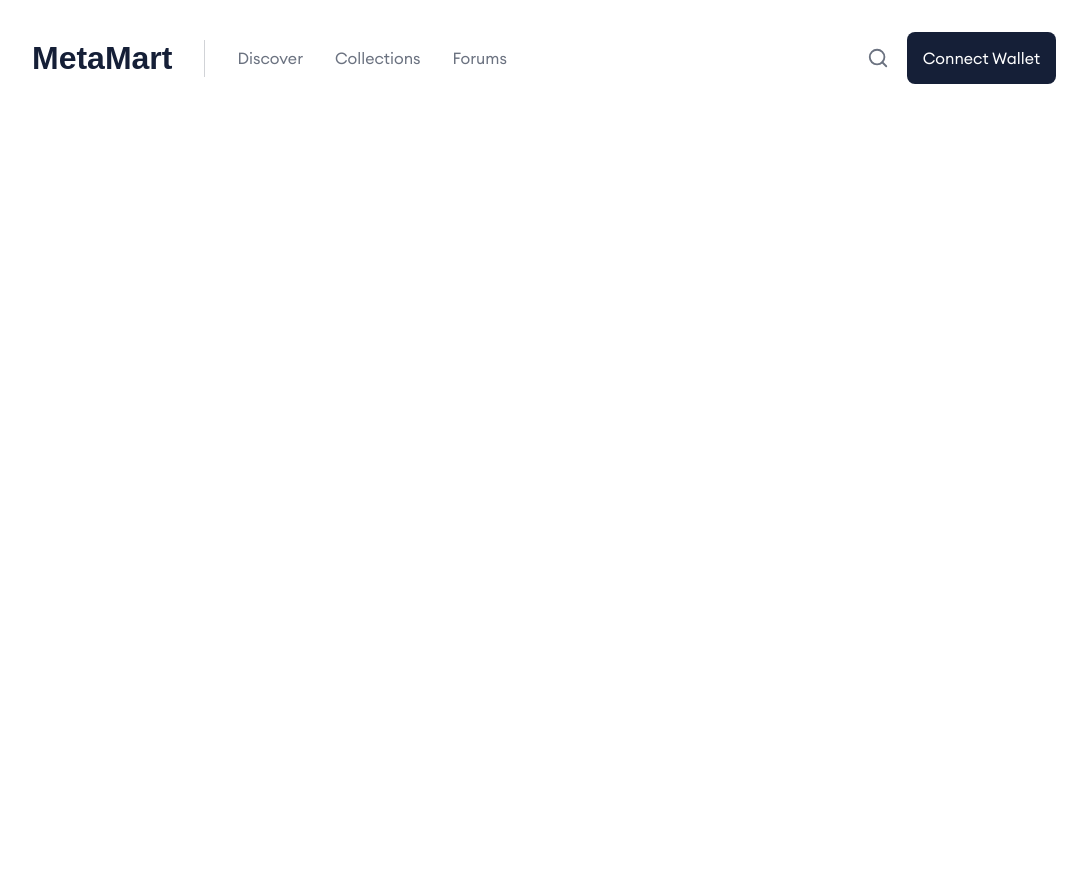
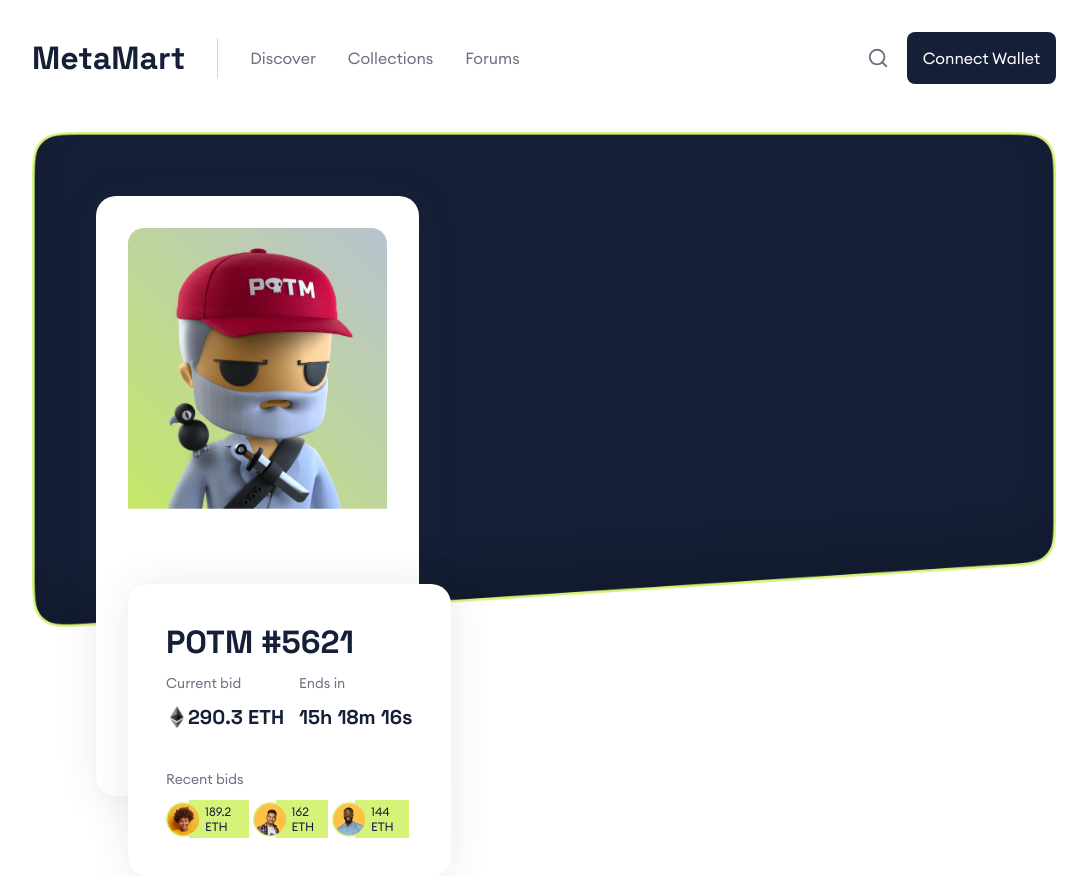
Before and after one commit to octopse/metaMart, a React (Create React App) app: page / in a window 1280 px wide. Shown: the top 876 px of the page, without its empty margins (96-1183 px from the left). Before the commit the page ends 800 px from the top, so only its background shows below. Built offline with nearby package versions, Linux system fonts and the light colour scheme.

Commit message:
Added hero section

```diff
--- a/src/App.js
+++ b/src/App.js
@@ -1,10 +1,12 @@
 import './App.css';
 import Nav from './components/Nav';
+import Core from './components/Core';
 
 function App() {
   return (
     <div className="App">
       <Nav />
+      <Core />
     </div>
   );
 }
--- /dev/null
+++ b/src/components/Core.jsx
@@ -0,0 +1,12 @@
+import style from '../styles/core.module.css';
+import Hero from './Hero';
+
+function Core(){
+  return(
+    <main className={style.core_container}>
+      <Hero />
+    </main>
+  );
+}
+
+export default Core;
--- /dev/null
+++ b/src/components/Hero.jsx
@@ -0,0 +1,56 @@
+import style from '../styles/hero.module.css';
+
+import hero from '../assets/img/hero.png';
+import ethLogo from '../assets/img/eth-logo.svg';
+import profile1 from '../assets/img/profile3.png';
+import profile2 from '../assets/img/profile1.png';
+import profile3 from '../assets/img/profile2.png';
+
+
+function Hero(){
+  return(
+    <section className={style.hero}>
+      <div className={style.hero_container}>
+        <img src={hero} alt="The fantastic avatar" className={style.hero_image}/>
+        <div className={style.hero_stats}>
+          {/* stats */}
+          <h2 className={style.hero_stats_title}>POTM #5621</h2>
+          {/* first row */}
+          <div className={style.hero_stats_row1}>
+            <div>
+              <span className={style.hero_stats_row1_title}>Current bid</span><br />
+              <div className={style.hero_stats_row1_x}>
+                <img src={ethLogo} alt="Ethereum logo" className={style.hero_stats_ethlogo} />
+                <span className={style.hero_stats_row1_value}>290.3 ETH</span>
+              </div>
+            </div>
+            <div>
+              <span className={style.hero_stats_row1_title}>Ends in</span><br />
+              <span className={style.hero_stats_row1_value}>15h 18m 16s</span>
+            </div>
+          </div>
+          {/* second row */}
+          <div className={style.hero_stats_row2}>
+              <span className={style.hero_stats_row1_title}>Recent bids</span>
+                <div className={style.hero_stats_row2_recentbids}>
+                  <div className={style.hero_stats_row2_recentbids_bids}>
+                    <img src={profile1} alt="First profile" className={style.hero_stats_row2_recentbids_bids_image} />
+                    <span className={style.hero_stats_row2_recentbids_bids_value}>189.2 ETH</span>
+                  </div>
+                  <div className={style.hero_stats_row2_recentbids_bids}>
+                    <img src={profile2} alt="Second profile" className={style.hero_stats_row2_recentbids_bids_image} />
+                    <span className={style.hero_stats_row2_recentbids_bids_value}>162 ETH</span>
+                  </div>
+                  <div className={style.hero_stats_row2_recentbids_bids}>
+                    <img src={profile3} alt="Third profile" className={style.hero_stats_row2_recentbids_bids_image} />
+                    <span className={style.hero_stats_row2_recentbids_bids_value}>144 ETH</span>
+                  </div>
+                </div>
+            </div>
+      </div>
+      </div>
+    </section>
+  );
+}
+
+export default Hero;
--- /dev/null
+++ b/src/styles/core.module.css
@@ -0,0 +1,11 @@
+.core_container{
+  background-image: url('../assets/img/Banner-BG.png');
+  /* background-color: #6B7280; */
+  background-repeat: no-repeat;
+  background-size: contain;
+  height: 1000px;
+  width: 80%;
+  margin: 3rem auto;
+  padding: 4rem;
+
+}
--- /dev/null
+++ b/src/styles/hero.module.css
@@ -0,0 +1,83 @@
+.hero{
+  width: 40%;
+  height: 600px;
+  border-radius: 1.25rem;
+  color: #151F37;
+
+}
+.hero_container{
+  display: flex;
+  flex-direction: column;
+  background-color: #fff;
+  box-shadow:  1px 2px 40px rgba(51, 51, 51, 0.1);
+  position: relative;
+  height: 100%;
+  width: 90%;
+  border-radius: 1.25rem;
+}
+.hero_image{
+  object-fit: contain;
+  object-position: 50% 50%;
+  margin: 2rem;
+}
+.hero_stats{
+  position: absolute;
+  bottom: -5rem;
+  left: 2rem;
+  background-color: #fff;
+  width: 100%;
+  border-radius: 1.25rem;
+  padding: 2.375rem;
+  box-shadow:  1px 2px 40px rgba(51, 51, 51, 0.1);
+}
+.hero_stats_title{
+  margin: 0;
+  font-family: "Space Grotesk", sans-serif;
+  font-size: 2rem;
+}
+.hero_stats_row1{
+  display: flex;
+  justify-content: space-between;
+  margin-bottom: 1.75rem;
+}
+.hero_stats_row1_x{
+  display: flex;
+  align-items: center;
+  /* margin-top: 0.375rem; */
+}
+.hero_stats_row1_title{
+  font-size: 0.875rem;
+  color: #6B7280;
+  line-height: 3;
+
+}
+.hero_stats_ethlogo{
+  height: 22px;
+}
+.hero_stats_row1_value{
+  font-family: "Space Grotesk", sans-serif;
+  font-size: 1.25rem;
+  font-weight: 700;
+}
+
+.hero_stats_row2_recentbids{
+  display: flex;
+  /* margin-top: 0.75rem; */
+}
+.hero_stats_row2_recentbids_bids{
+  display: flex;
+  align-items: center;
+  margin-right: 0.25rem;
+}
+.hero_stats_row2_recentbids_bids_image{
+  z-index: 10;
+}
+.hero_stats_row2_recentbids_bids_value{
+  z-index: 0;
+  background-color: #D6F379;
+  font-size: 0.75rem;
+  padding: 0.25rem;
+  padding-left: 1rem;
+  padding-right: 0.75rem;
+  margin-left: -0.75rem;
+}
--- a/src/styles/nav.module.css
+++ b/src/styles/nav.module.css
@@ -12,7 +12,7 @@
     align-items: center;
 }
 .nav_left_logo{
-    font-family: "SpaceGrotesk", sans-serif;
+    font-family: "Space Grotesk", sans-serif;
     font-weight: 700;
     font-size: 2rem;
     border-right: 1px solid #6b728050;
```
Also changed, not shown: src/assets/img/eth-logo.png (renamed from src/assets/img/image 10.png), src/assets/img/eth-logo.svg (renamed from src/assets/img/image 10@2x.svg).
